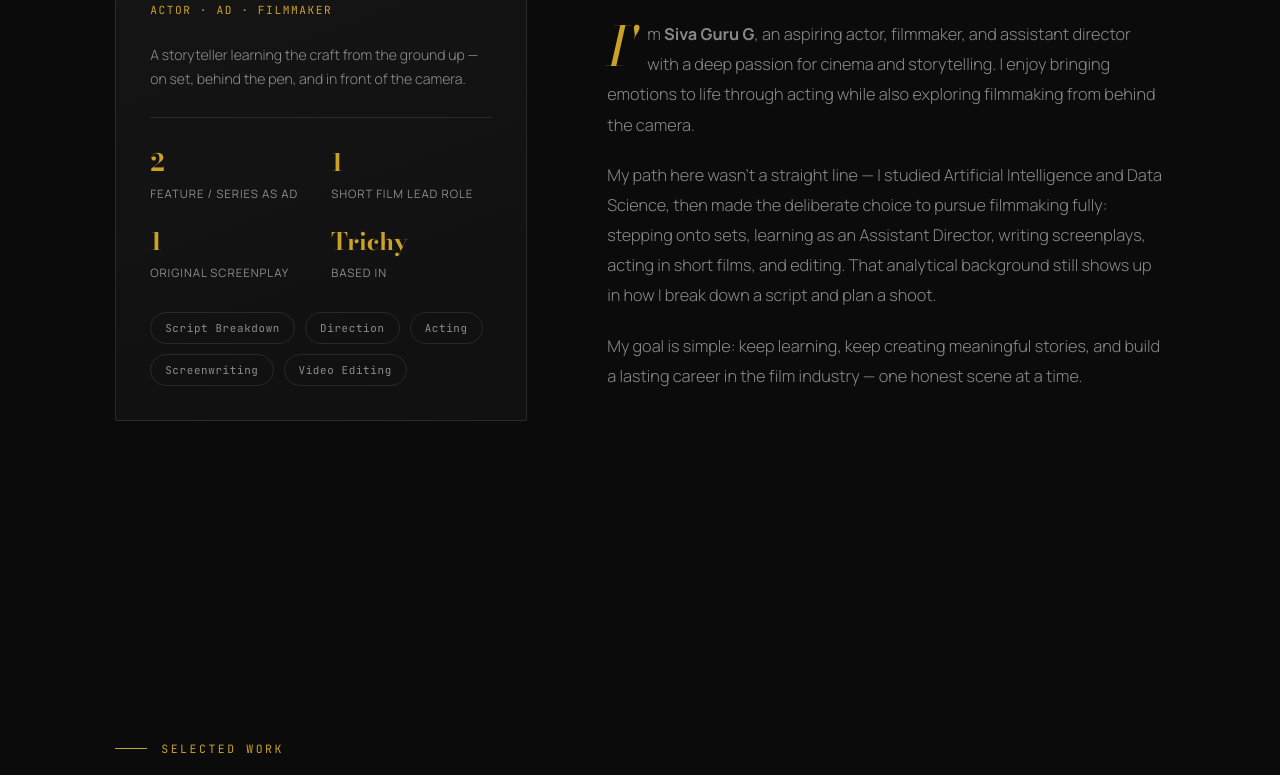
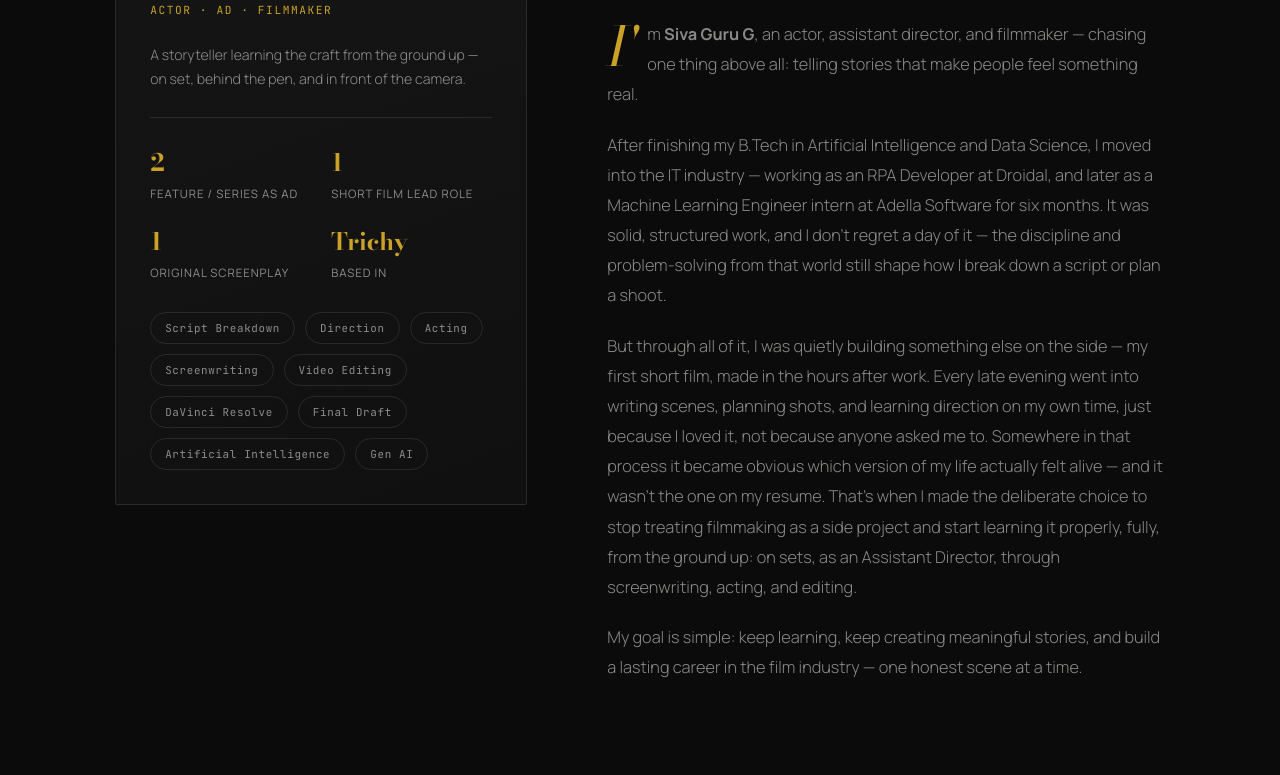
Before and after one commit to gurulsj/film-portfolio, a plain HTML site: page index.html in a window 1280 px wide. Shown: the part 1074-1849 px from the top of the page. Drawn offline with nearby package versions, Linux system fonts and the light colour scheme.

Commit message:
index.html

```diff
--- a/index.html
+++ b/index.html
@@ -352,13 +352,18 @@
         <span class="chip">Acting</span>
         <span class="chip">Screenwriting</span>
         <span class="chip">Video Editing</span>
+        <span class="chip">DaVinci Resolve</span>
+        <span class="chip">Final Draft</span>
+        <span class="chip">Artificial Intelligence</span>
+        <span class="chip">Gen AI</span>
       </div>
     </div>
     <div class="reveal reveal-delay-1">
       <h2 class="section-title">The short version.</h2>
       <div class="about-body">
-        <p>I'm <strong>Siva Guru G</strong>, an aspiring actor, filmmaker, and assistant director with a deep passion for cinema and storytelling. I enjoy bringing emotions to life through acting while also exploring filmmaking from behind the camera.</p>
-        <p>My path here wasn't a straight line — I studied Artificial Intelligence and Data Science, then made the deliberate choice to pursue filmmaking fully: stepping onto sets, learning as an Assistant Director, writing screenplays, acting in short films, and editing. That analytical background still shows up in how I break down a script and plan a shoot.</p>
+        <p>I'm <strong>Siva Guru G</strong>, an actor, assistant director, and filmmaker — chasing one thing above all: telling stories that make people feel something real.</p>
+        <p>After finishing my B.Tech in Artificial Intelligence and Data Science, I moved into the IT industry — working as an RPA Developer at Droidal, and later as a Machine Learning Engineer intern at Adella Software for six months. It was solid, structured work, and I don't regret a day of it — the discipline and problem-solving from that world still shape how I break down a script or plan a shoot.</p>
+        <p>But through all of it, I was quietly building something else on the side — my first short film, made in the hours after work. Every late evening went into writing scenes, planning shots, and learning direction on my own time, just because I loved it, not because anyone asked me to. Somewhere in that process it became obvious which version of my life actually felt alive — and it wasn't the one on my resume. That's when I made the deliberate choice to stop treating filmmaking as a side project and start learning it properly, fully, from the ground up: on sets, as an Assistant Director, through screenwriting, acting, and editing.</p>
         <p>My goal is simple: keep learning, keep creating meaningful stories, and build a lasting career in the film industry — one honest scene at a time.</p>
       </div>
     </div>
```
